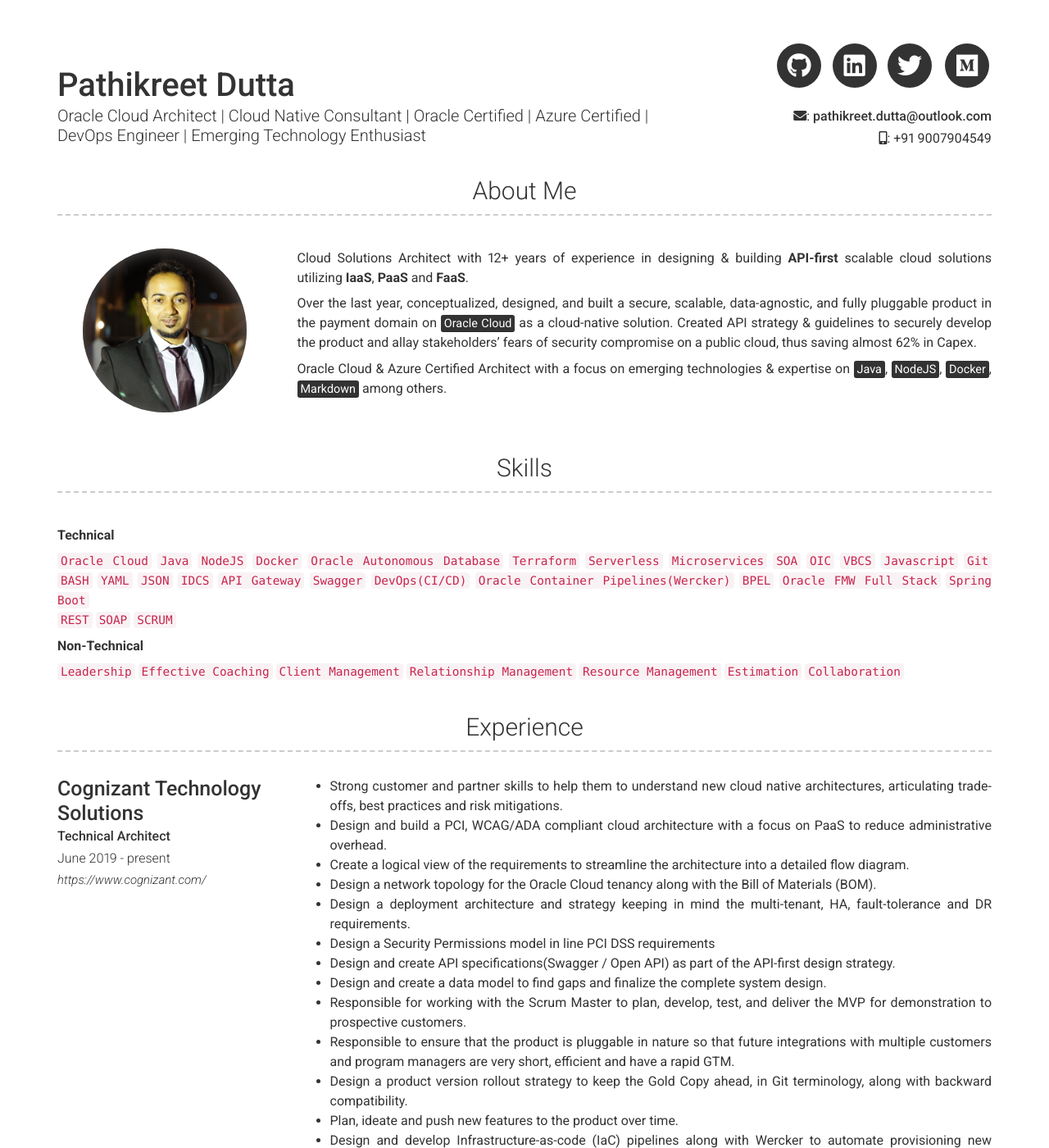
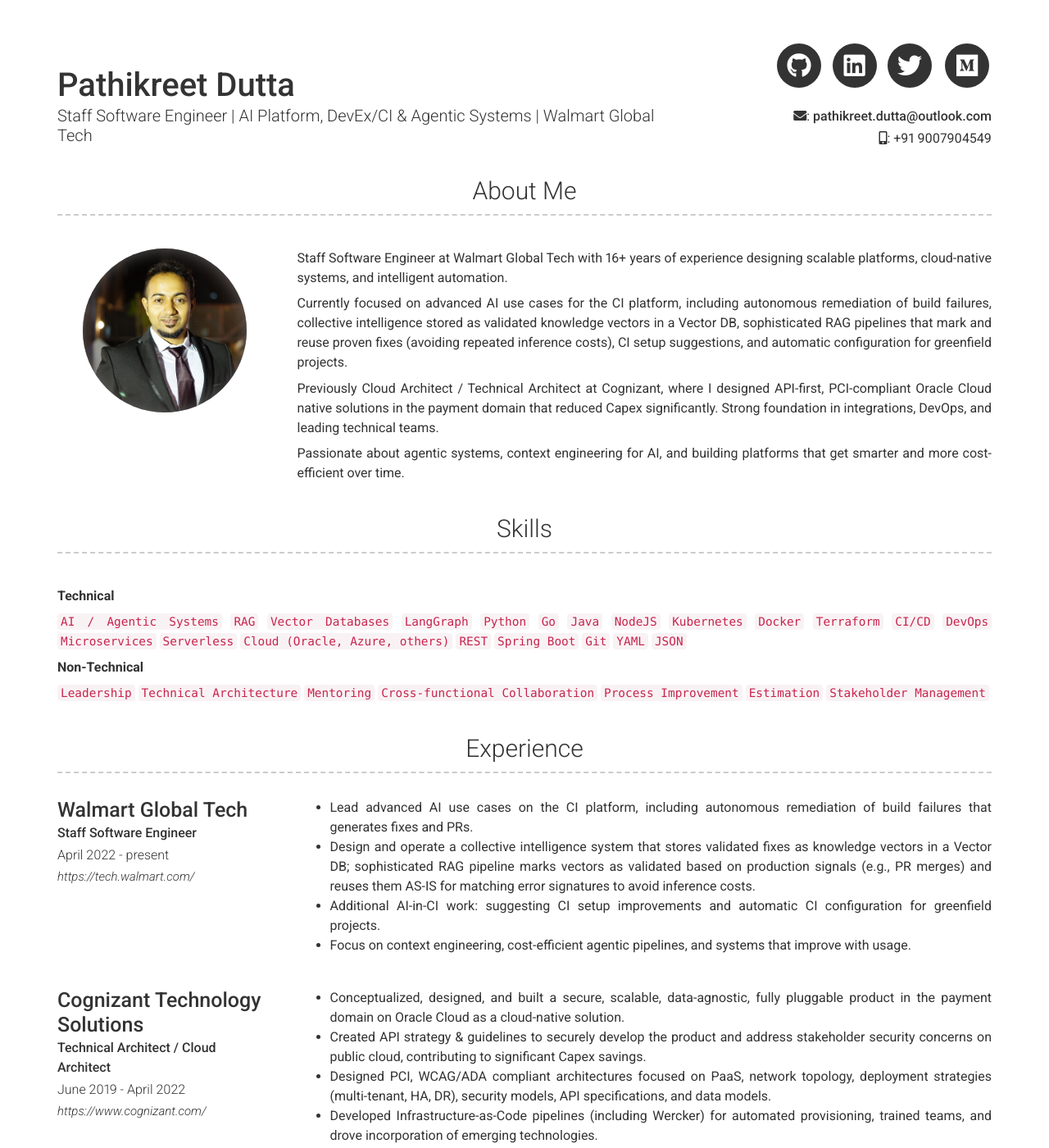
Before and after one commit to pathikreet/pathikreet.github.io, a Jekyll site: the page built from index.md, in a window 1280 px wide and 1400 px high. Shown: the whole window at 82% size. Built offline with Jekyll 4.4.1, drawn with Linux system fonts in a browser that asks for light colours; nearby versions of some CDN libraries; a script that is not in the unit is left out; some of the changed text lies outside the part shown.

Commit message:
Revise personal info and professional summary in config
Updated personal information and professional details in the configuration file, including title, email, phone, and about content. Adjusted social media links and added new skills and experience descriptions.

```diff
--- a/_config.yml
+++ b/_config.yml
@@ -7,7 +7,7 @@ version: 2
 
 # Personal info
 name: Pathikreet Dutta
-title: Oracle Cloud Architect | Cloud Native Consultant | Oracle Certified | Azure Certified | DevOps Engineer | Emerging Technology Enthusiast
+title: Staff Software Engineer | AI Platform, DevEx/CI & Agentic Systems | Walmart Global Tech
 email: pathikreet.dutta@outlook.com
 email_title: <i class="fas fa-envelope"></i>
 phone: +91 9007904549
@@ -20,7 +20,7 @@ darkmode: never
 
 # Social links
 twitter_username: pathikreet
-github_username:  pathikreet
+github_username: pathikreet
 #stackoverflow_username: "00000001"
 #dribbble_username: jekyll
 #facebook_username: jekyll
@@ -37,7 +37,7 @@ linkedin_username: pathikreet-dutta
 additional_links:
 - title: Medium
   icon: fab fa-medium
-  url: https://medium.com/@pathikreet-dutta
+  url: https://pathikreet-dutta.medium.com/
 # - title: another link
 #   icon: font awesome brand icon name (eg. fab fa-twitter) (https://fontawesome.com/icons?d=gallery&s=brands&m=free)
 #   url: Link url (eg. https://google.com)
@@ -52,60 +52,56 @@ additional_links:
 # about_title: About Me (Use this to override about section title)
 about_profile_image: images/my-avatar.png
 layout: top-middle
-about_content: | # this will include new lines to allow paragraphs
-  Cloud Solutions Architect with 12+ years of experience in designing & building **API-first** scalable cloud solutions utilizing **IaaS**, **PaaS** and **FaaS**.
+about_content: |
+  Staff Software Engineer at Walmart Global Tech with 16+ years of experience designing scalable platforms, cloud-native systems, and intelligent automation.
 
-  Over the last year, conceptualized, designed, and built a secure, scalable, data-agnostic, and fully pluggable product in the payment domain on
-  <mark>Oracle Cloud</mark> as a cloud-native solution. Created API strategy & guidelines to securely develop the product and allay stakeholders' fears of security compromise on a public cloud, thus saving almost 62% in Capex.
+  Currently focused on advanced AI use cases for the CI platform, including autonomous remediation of build failures, collective intelligence stored as validated knowledge vectors in a Vector DB, sophisticated RAG pipelines that mark and reuse proven fixes (avoiding repeated inference costs), CI setup suggestions, and automatic configuration for greenfield projects.
 
-  Oracle Cloud & Azure Certified Architect with a focus on emerging technologies & expertise on <mark>Java</mark>, <mark>NodeJS</mark>, <mark>Docker</mark>, <mark>Markdown</mark> among others.
+  Previously Cloud Architect / Technical Architect at Cognizant, where I designed API-first, PCI-compliant Oracle Cloud native solutions in the payment domain that reduced Capex significantly. Strong foundation in integrations, DevOps, and leading technical teams.
+
+  Passionate about agentic systems, context engineering for AI, and building platforms that get smarter and more cost-efficient over time.
 
 content:
-  - title: Skills # Title for the section
-    layout: text # Type of content section (list/text)
+  - title: Skills
+    layout: text
     content: |
       **Technical**
 
-      `Oracle Cloud`  `Java`  `NodeJS`  `Docker`  `Oracle Autonomous Database` `Terraform`  `Serverless`  `Microservices` `SOA` `OIC` `VBCS`   `Javascript` `Git`
-      `BASH`  `YAML`  `JSON`  `IDCS`  `API Gateway` `Swagger` `DevOps(CI/CD)` `Oracle Container Pipelines(Wercker)`  `BPEL` `Oracle FMW Full Stack` `Spring Boot`
-      `REST`  `SOAP`  `SCRUM`
+      `AI / Agentic Systems` `RAG` `Vector Databases` `LangGraph` `Python` `Go` `Java` `NodeJS` `Kubernetes` `Docker` `Terraform` `CI/CD` `DevOps` `Microservices` `Serverless` `Cloud (Oracle, Azure, others)` `REST` `Spring Boot` `Git` `YAML` `JSON`
 
       **Non-Technical**
 
-        `Leadership`  `Effective Coaching`  `Client Management` `Relationship Management` `Resource Management` `Estimation`  `Collaboration`
+      `Leadership` `Technical Architecture` `Mentoring` `Cross-functional Collaboration` `Process Improvement` `Estimation` `Stakeholder Management`
   - title: Experience
     layout: list
     content:
       - layout: left
+        title: Walmart Global Tech
+        sub_title: Staff Software Engineer
+        caption: April 2022 - present
+        link: https://tech.walmart.com/
+        description: |
+          * Lead advanced AI use cases on the CI platform, including autonomous remediation of build failures that generates fixes and PRs.
+          * Design and operate a collective intelligence system that stores validated fixes as knowledge vectors in a Vector DB; sophisticated RAG pipeline marks vectors as validated based on production signals (e.g., PR merges) and reuses them AS-IS for matching error signatures to avoid inference costs.
+          * Additional AI-in-CI work: suggesting CI setup improvements and automatic CI configuration for greenfield projects.
+          * Focus on context engineering, cost-efficient agentic pipelines, and systems that improve with usage.
+      - layout: left
         title: Cognizant Technology Solutions
-        sub_title: Technical Architect
-        caption: June 2019 - present
+        sub_title: Technical Architect / Cloud Architect
+        caption: June 2019 - April 2022
         link: https://www.cognizant.com/
-        description: | # this will include new lines to allow paragraphs
-          * Strong customer and partner skills to help them to understand new cloud native architectures, articulating trade-offs, best practices and risk mitigations.
-          *	Design and build a PCI, WCAG/ADA compliant cloud architecture with a focus on PaaS to reduce administrative overhead.
-          *	Create a logical view of the requirements to streamline the architecture into a detailed flow diagram.
-          *	Design a network topology for the Oracle Cloud tenancy along with the Bill of Materials (BOM).
-          *	Design a deployment architecture and strategy keeping in mind the multi-tenant, HA, fault-tolerance and DR requirements.
-          *	Design a Security Permissions model in line PCI DSS requirements
-          *	Design and create API specifications(Swagger / Open API) as part of the API-first design strategy.
-          *	Design and create a data model to find gaps and finalize the complete system design.
-          *	Responsible for working with the Scrum Master to plan, develop, test, and deliver the MVP for demonstration to prospective customers.
-          *	Responsible to ensure that the product is pluggable in nature so that future integrations with multiple customers and program managers are very short, efficient and have a rapid GTM.
-          *	Design a product version rollout strategy to keep the Gold Copy ahead, in Git terminology, along with backward compatibility.
-          *	Plan, ideate and push new features to the product over time.
-          *	Design and develop Infrastructure-as-code (IaC) pipelines along with Wercker to automate provisioning new tenancies for new customers.
-          *	Creating a landscape to incorporate the new age technologies along with the matured tech stacks.
-          *	Preparation and reformatting of all documentation for seamless enablement of newer resources.
-          *	Train and prepare associates on the new age technology stacks and guide on their usage in the existing Oracle Cloud stack.
-          *	Responsible for R&D to incorporate newer cloud-agnostic technologies to automate daily redundant activities log analysis, incident scrolling, service reports, etc.
+        description: |
+          * Conceptualized, designed, and built a secure, scalable, data-agnostic, fully pluggable product in the payment domain on Oracle Cloud as a cloud-native solution.
+          * Created API strategy & guidelines to securely develop the product and address stakeholder security concerns on public cloud, contributing to significant Capex savings.
+          * Designed PCI, WCAG/ADA compliant architectures focused on PaaS, network topology, deployment strategies (multi-tenant, HA, DR), security models, API specifications, and data models.
+          * Developed Infrastructure-as-Code pipelines (including Wercker) for automated provisioning, trained teams, and drove incorporation of emerging technologies.
       - layout: left
         title: Tata Consultancy Services
         sub_title: Technical Lead
         caption: March 2013 - June 2019
         link: https://www.tcs.com/
-        description: | # this will include new lines to allow paragraphs
-          * Effectively communicates ideas, findings, and progress – both verbal and written – to internal stakeholders, government sponsors, and trusted partners
+        description: |
+          * Effectively communicates ideas, findings, and progress – both verbal and written – to internal stakeholders, government sponsors, and trusted partners.
           * Responsible for establishing Quality Gates to achieve earlier detection of software defects.
           * Responsible for Code Quality, support and maintenance of all Integrations Systems.
           * Responsible for designing new Middleware and Integration processes on Oracle FMW Stack.
@@ -119,7 +115,7 @@ content:
         sub_title: Senior System Engineer
         caption: February 2010 - February 2013
         link: https://www.infosys.com/
-        description: | # this will include new lines to allow paragraphs
+        description: |
           * Developed an application that allows an organization to scan and record vulnerabilities in its application’s(one or many).
           * Implemented custom worklist architecture with Pure Java coding semantics.
           * Enhanced the system into a Vulnerability Management System that mitigates business’s time and resources in locating and remediating vulnerabilities in its applications.
@@ -136,7 +132,7 @@ content:
         caption: 2005 - 2009
   - title: Professional Certifications
     layout: text
-    content: | # this will include new lines to allow paragraphs
+    content: |
       <div data-iframe-width="225" data-iframe-height="405" data-share-badge-id="9ca9ced6-f2cb-43e5-9c60-dd7fa2a11974" data-share-badge-host="https://www.credly.com"></div><script type="text/javascript" async src="//cdn.credly.com/assets/utilities/embed.js"></script>
       <div data-iframe-width="225" data-iframe-height="405" data-share-badge-id="909e9315-525f-4461-98dd-6daa020e6040" data-share-badge-host="https://www.credly.com"></div><script type="text/javascript" async src="//cdn.credly.com/assets/utilities/embed.js"></script>
       <div data-iframe-width="225" data-iframe-height="405" data-share-badge-id="7c563b8a-e299-48d4-9d7e-f208895fac27" data-share-badge-host="https://www.credly.com"></div><script type="text/javascript" async src="//cdn.credly.com/assets/utilities/embed.js"></script>
```
